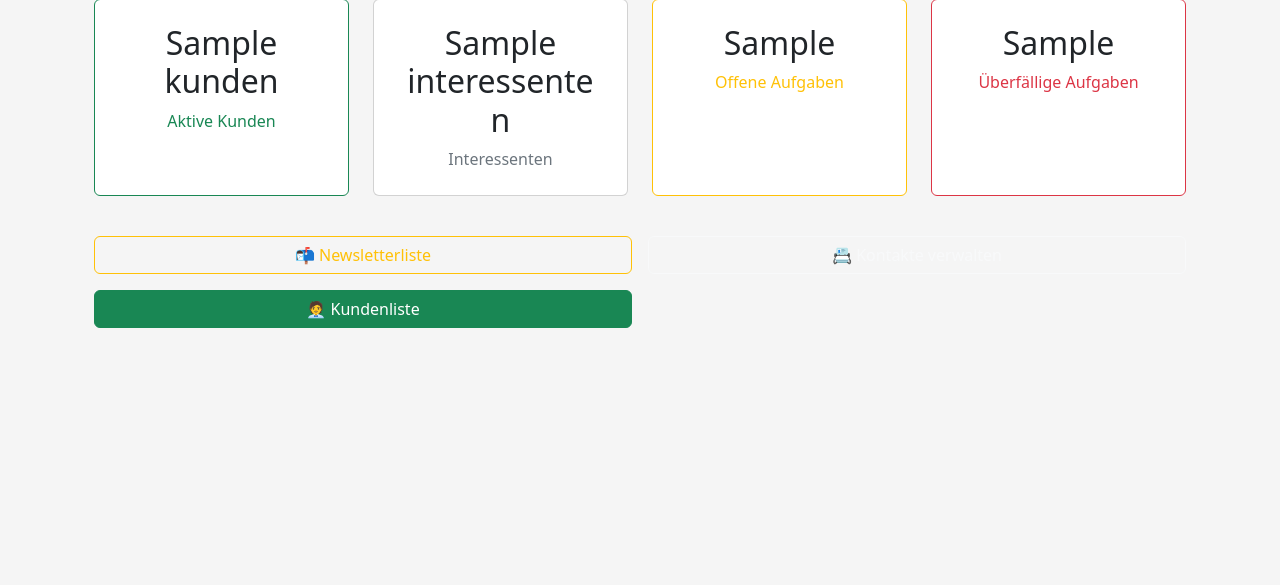
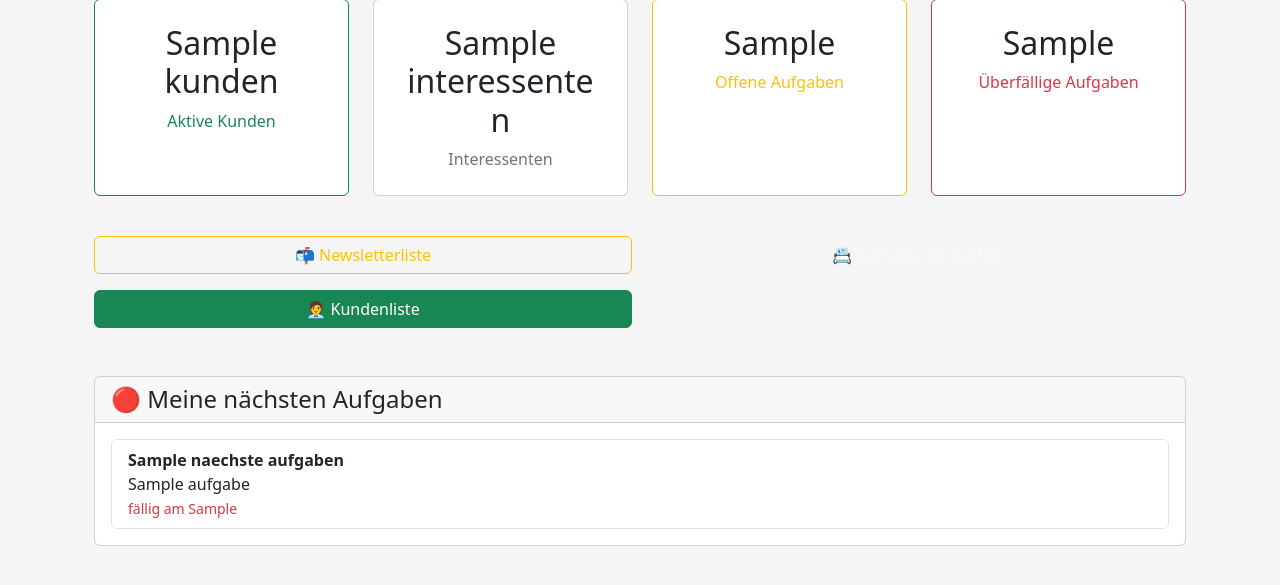
Before and after one commit to SamBerlin68/flask-buchhaltung, a Flask app: template templates/crm_dashboard.html in a window 1280 px wide. Shown: the part 193-778 px from the top of the page. Run offline with Flask 3, Linux system fonts and the light colour scheme; the template is opened without the code that fills it: most values are stand-ins (such as "Sample title", 1, 10 or a date in 2020).

Commit message:
CRM Aufgabenzentrale und Aufgabenliste

```diff
--- a/templates/crm_dashboard.html
+++ b/templates/crm_dashboard.html
@@ -80,6 +80,48 @@
     </div>
 
   </div>
+<div class="card mt-5">
+  <div class="card-header">
+    <h4 class="mb-0">🔴 Meine nächsten Aufgaben</h4>
+  </div>
 
+  <div class="card-body">
+
+    {% if naechste_aufgaben %}
+
+      <div class="list-group">
+
+        {% for a in naechste_aufgaben %}
+
+          <a href="{{ url_for('kunden.kunden_bearbeiten', kunden_id=a.id) }}"
+             class="list-group-item list-group-item-action">
+
+            <strong>{{ a.name }}</strong><br>
+
+            {{ a.aufgabe }}
+
+            {% if a.faellig_am %}
+              <br>
+              <small class="text-danger">
+                fällig am {{ a.faellig_am }}
+              </small>
+            {% endif %}
+
+          </a>
+
+        {% endfor %}
+
+      </div>
+
+    {% else %}
+
+      <p class="text-muted mb-0">
+        Keine offenen Aufgaben vorhanden.
+      </p>
+
+    {% endif %}
+
+  </div>
+</div>
 </div>
 {% endblock %}
```
Also changed, not shown: app/routes/crm_routes.py (+19 -0 lines).
